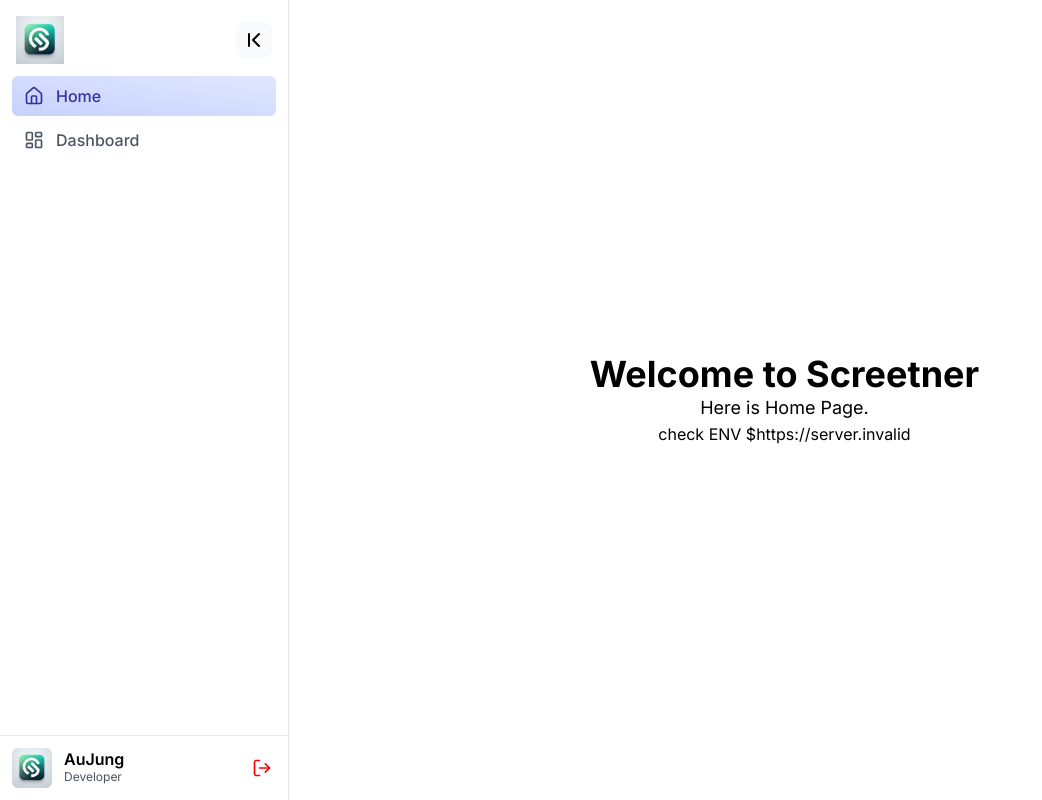
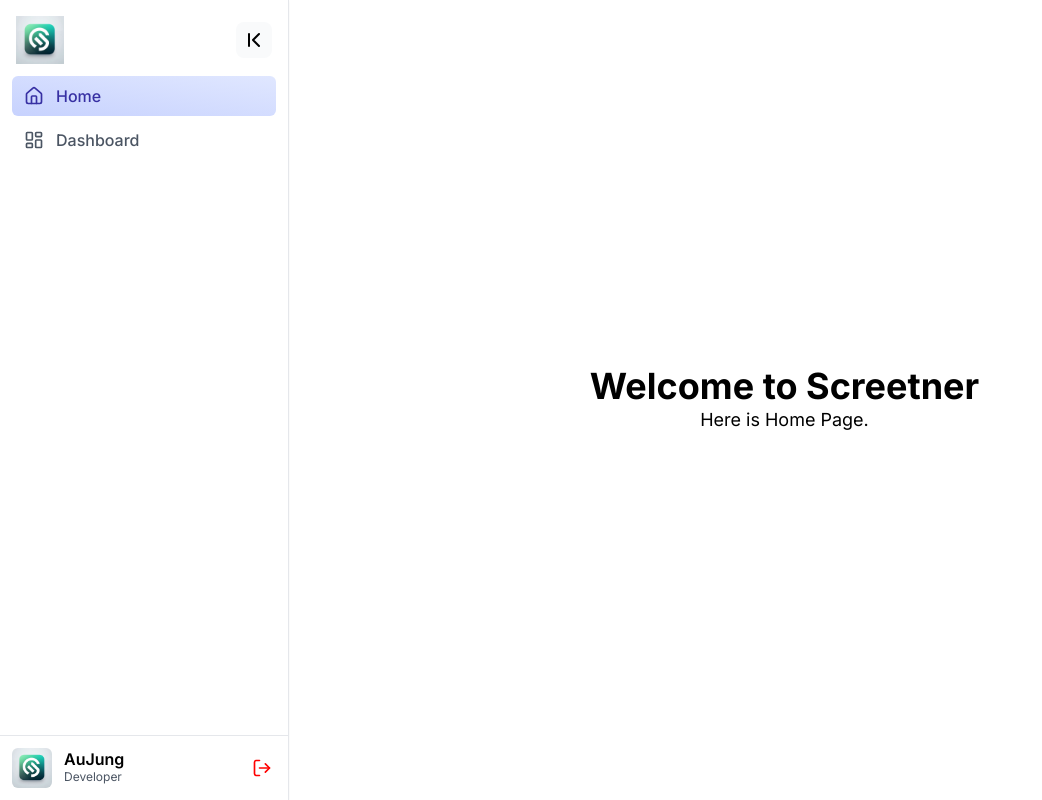
Before and after one commit to Screetner/frontend, a Next.js app: page / in a window 1280 px wide. Shown: the whole page, without its empty margins (0-1042 px from the left). Built offline with nearby package versions, Linux system fonts and the light colour scheme; no server answers; sample sign-in values are in the browser's storage.

Commit message:
env: apply local env

```diff
--- a/src/app/page.tsx
+++ b/src/app/page.tsx
@@ -8,7 +8,6 @@ export default function Home() {
           <div className="flex flex-col items-center justify-center">
               <h1 className="text-4xl font-bold">Welcome to Screetner</h1>
               <p className="text-lg">Here is Home Page.</p>
-              <p>check ENV ${process.env.API_URL}</p>
           </div>
       </div>
   );
--- a/src/axios/AxiosCustom.ts
+++ b/src/axios/AxiosCustom.ts
@@ -1,8 +1,10 @@
 import axios from "axios"
 
 const AxiosCustom = axios.create({
-  baseURL: process.env.API_URL,
+  baseURL: process.env.NEXT_PUBLIC_API_URL,
   headers: {
     "Content-Type": "application/json",
   },
 })
+
+export default AxiosCustom
```
